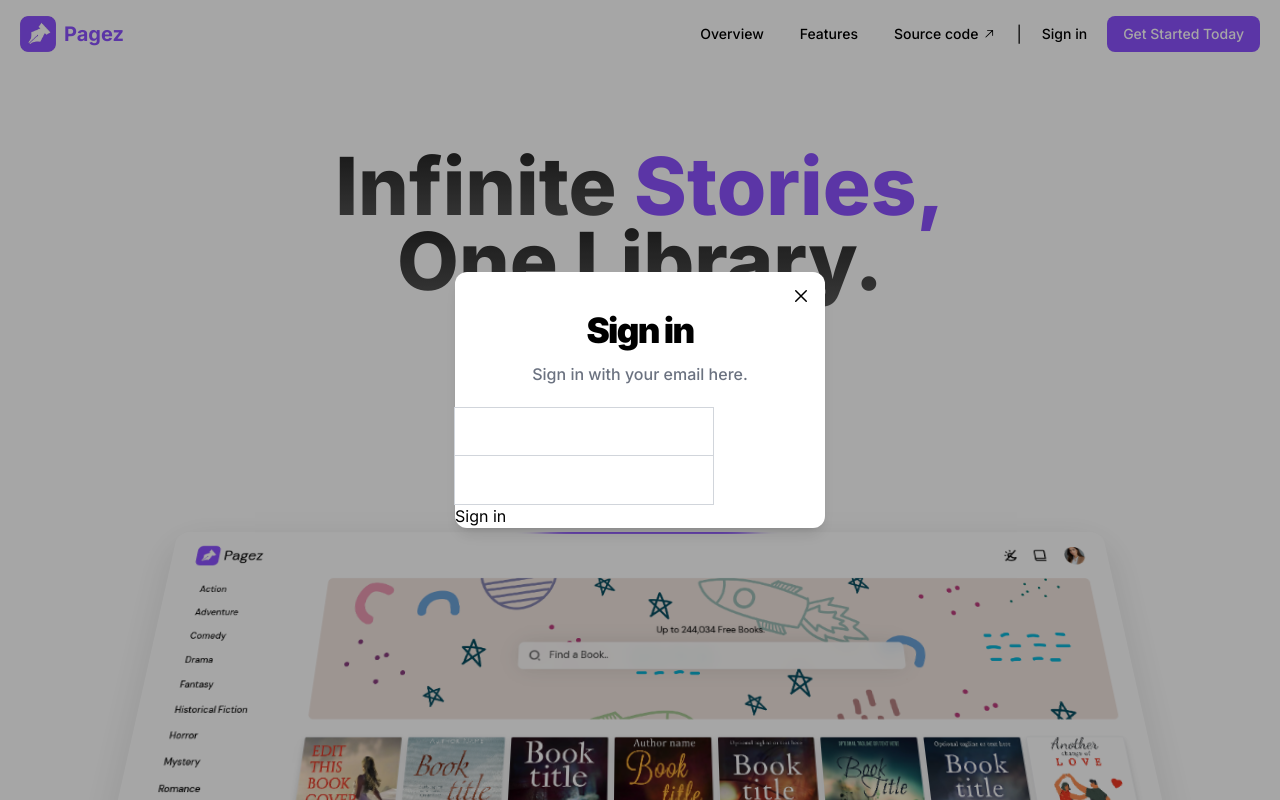
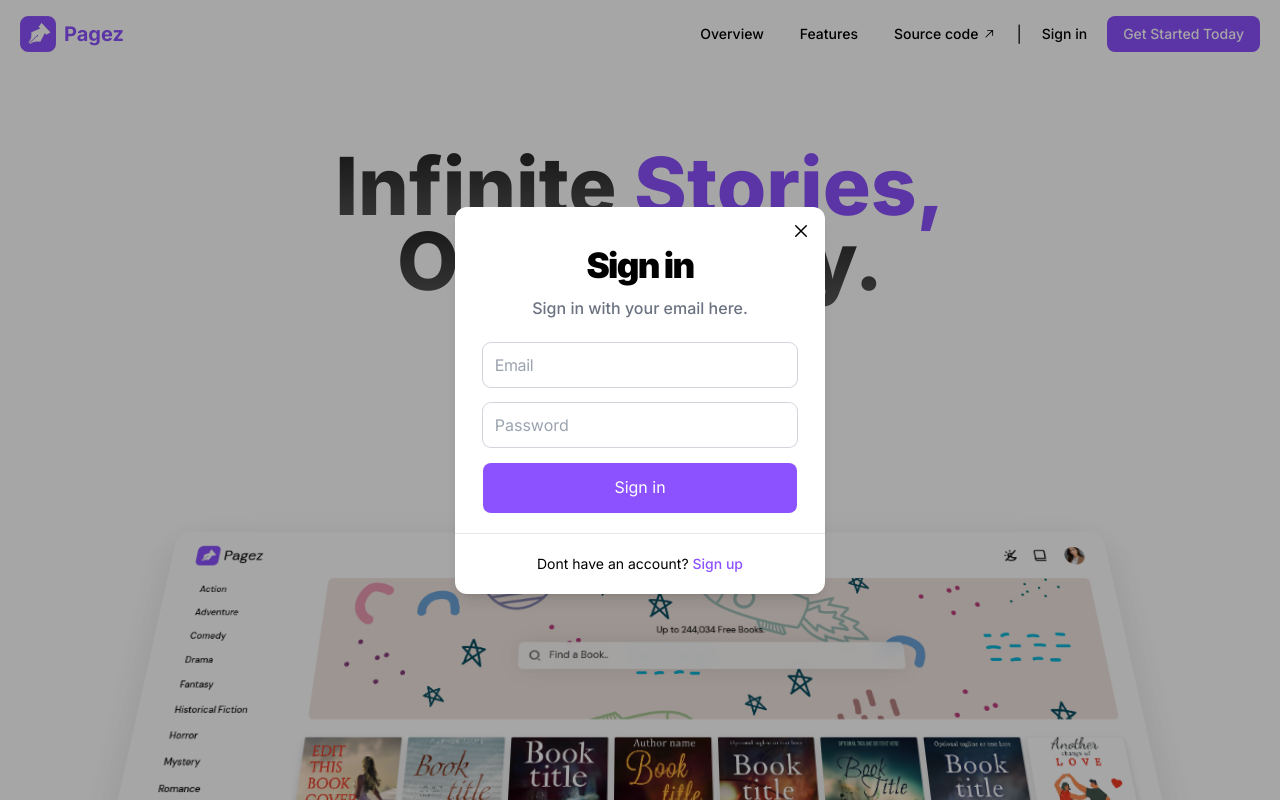
Before and after one commit to kevindermot99/gamezilla, a React (Vite) app: page / in a window 1280 px wide. Shown: the top 800 px of the page. Built offline with nearby package versions, Linux system fonts and the light colour scheme; a web font is replaced by a local one.

Commit message:
form UI complete

```diff
--- a/src/Landing.jsx
+++ b/src/Landing.jsx
@@ -8,7 +8,6 @@ import mackMockup from "./assets/images/mac-mockup.png";
 import downloadOrOpen from "./assets/images/download or Open.mp4";
 import { GoArrowUpRight } from "react-icons/go";
 import Feature from "./components/Feature";
-import { IoCloseOutline } from "react-icons/io5";
 import Form from "./components/Form";
 
 function Landing() {
@@ -19,22 +18,7 @@ function Landing() {
 
   return (
     <div className=" overflow-clip relative">
-      <div className="fixed top-0 left-0 w-full bg-black bg-opacity-35 h-full z-40 overscroll-contain">
-        <div className="w-[90%] max-h-[90%] max-w-[370px] h-fit bg-white absolute top-0 left-0 right-0 bottom-0 m-auto rounded-xl shadow-lg flex flex-col justify-start items-center">
-          <button className="self-end translate-y-2 mr-2 p-1 rounded-md cursor-pointer hover:bg-gray-100">
-            <IoCloseOutline className="text-2xl" />
-          </button>
-          <h1 className=" font-black tracking-tighter text-[35px] mb-2 select-none">
-            Sign in
-          </h1>
-          <p className="font-medium text-base  text-gray-500 mb-6 select-none">
-            Sign in with your email here.
-          </p>
-
-          <Form />
-
-        </div>
-      </div>
+      <Form />
 
       <nav className="flex justify-between items-center py-4 px-5 max-w-[1500px] m-auto sticky top-0 bg-white z-10 bg-opacity-85 backdrop-blur-lg">
         <div className="flex justify-center items-center">
--- a/src/components/Form.jsx
+++ b/src/components/Form.jsx
@@ -1,18 +1,41 @@
 import React from "react";
+import { IoCloseOutline } from "react-icons/io5";
+import { Link } from "react-router-dom";
+
 
 function Form() {
   return (
+    <div className="fixed top-0 left-0 w-full bg-black bg-opacity-35 h-full z-40 overscroll-contain">
+      <div className="w-[90%] max-h-[90%] max-w-[370px] h-fit bg-white absolute top-0 left-0 right-0 bottom-0 m-auto rounded-xl shadow-lg flex flex-col justify-start items-center">
+        <button className="self-end translate-y-2 mr-2 p-1 rounded-md cursor-pointer hover:bg-gray-100">
+          <IoCloseOutline className="text-2xl" />
+        </button>
+        <h1 className=" font-black tracking-tighter text-[35px] mb-2 select-none">
+          Sign in
+        </h1>
+        <p className="font-medium text-base text-gray-500 mb-6 select-none">
+          Sign in with your email here.
+        </p>
         <form className="flex flex-col justify-start items-start w-full">
           <input
             type="text"
-        className=" textbase text-black py-3 px-3 ring-1 ring-gray-300 hover:ring-gray-400 transition  "
+            className="tracking-tight textbase text-black py-[10px] mb-4 rounded-lg w-[85%] m-auto px-3 ring-1 ring-gray-300 outline-none hover:ring-gray-400 transition focus:ring-main-color  "
+            placeholder="Email"
           />
           <input
             type="password"
-        className=" textbase text-black py-3 px-3 ring-1 ring-gray-300 hover:ring-gray-400 transition  "
+            className=" tracking-tighte4 textbase text-black py-[10px] mb-4 rounded-lg w-[85%] m-auto px-3 ring-1 ring-gray-300 outline-none hover:ring-gray-400 transition focus:ring-main-color  "
+            placeholder="Password"
           />
-      <button type="submit">Sign in</button>
+          <button type="submit" className="h-[50px] w-[85%] m-auto bg-main-color rounded-lg text-white text-base transition mb-5 hover:opacity-90 ">
+            Sign in
+            </button>
         </form>
+        <div className=" border-t border-gray-200 w-full p-3 flex items-center justify-center ">
+            <h1 className=" text-sm text-black p-2">Dont have an account? <Link className=" text-main-color font-medium">Sign up</Link></h1>
+        </div>
+      </div>
+    </div>
   );
 }
 
```
Lines whose indentation alone changed are shown as unchanged.
